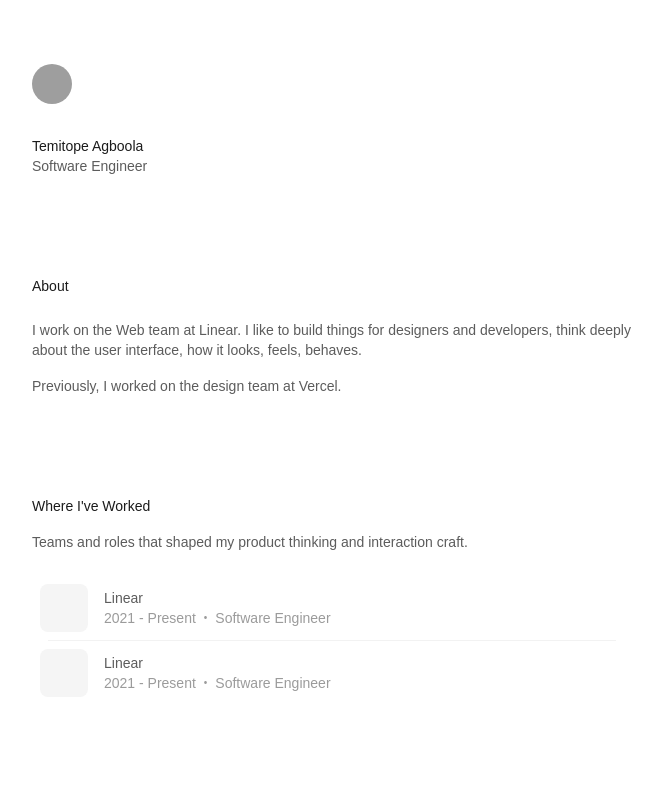
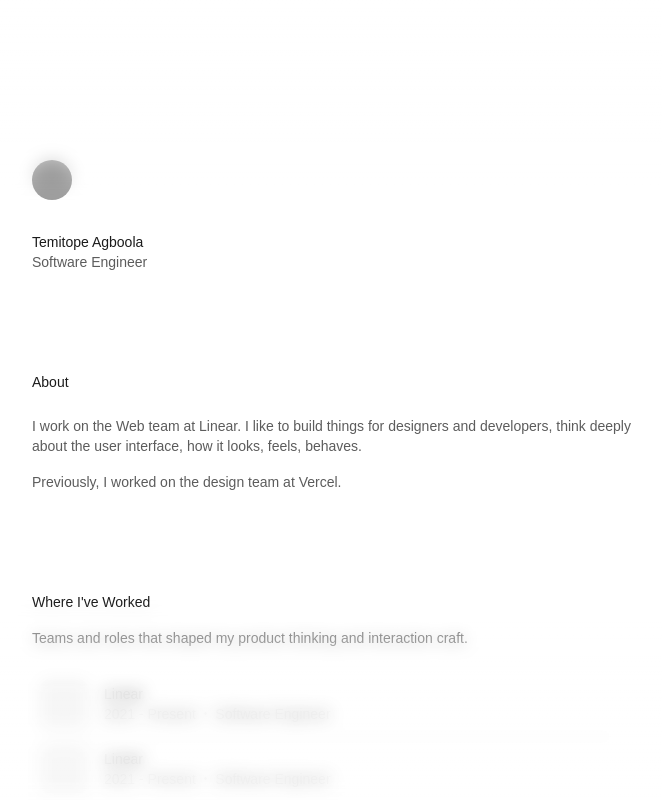
Before and after one commit to kaiser54/interaction-playground, a React (Vite) app in the folder apps/web/: page / in a window 1280 px wide. Shown: the top 800 px of the page, without its empty margins (308-970 px from the left). Built offline with nearby package versions, Linux system fonts and the light colour scheme; grey boxes are pictures that could not be loaded.

Commit message:
feat(ui): add reusable progressive overlay component
Create a configurable progressive overlay in the UI package and integrate it in App with prop-driven color, blur, and mask controls for reusable visual treatment.

```diff
--- a/apps/web/src/App.tsx
+++ b/apps/web/src/App.tsx
@@ -1,8 +1,10 @@
 import { useEffect } from "react";
 import { RouterProvider } from "react-router/dom";
 import { createBrowserRouter } from "react-router";
+import { ProgressiveBlueOverlay } from "@workspace/ui/components/progressive-blue-overlay";
 
 import { Home } from "./pages/home";
+import Footer from "./components/footer";
 
 const router = createBrowserRouter([
   {
@@ -43,42 +45,19 @@ function SeoHead() {
 
 function App() {
   return (
-    <div className="pb-40">
+    <div className="pb-40 py-24">
+      <ProgressiveBlueOverlay
+        colorRgb="255 255 255"
+        blur={8}
+        height={200}
+        gradientOpacity={0.3}
+        maskOpacity={0.95}
+        maskStop={55}
+      />
       <SeoHead />
       <RouterProvider router={router} />
-      <section className="container-wrapper space-y-4 w-full p-4">
-        <h2 className="text-sm font-medium text-default">Get in touch</h2>
-        <p className="text-sm text-neutral">I'm always looking for new opportunities and collaborations. Feel free to reach out to me via email or LinkedIn.</p>
-        <div className="pt-2 space-y-2 text-sm text-neutral flex items-center gap-4">
-          <a className="mb-0 p-1 cursor-pointer hover:underline" href="mailto:temitope@posthearts.com">
-            Gmail
-          </a>
-          <a
-            className="mb-0 p-1 cursor-pointer hover:underline"
-            href="https://www.linkedin.com/in/temitope-agboola/"
-            target="_blank"
-            rel="noopener noreferrer"
-          >
-            LinkedIn
-          </a>
-          <a
-            className="mb-0 p-1 cursor-pointer hover:underline"
-            href="https://github.com/temitope-agboola"
-            target="_blank"
-            rel="noopener noreferrer"
-          >
-            GitHub
-          </a>
-          <a
-            className="mb-0 p-1 cursor-pointer hover:underline"
-            href="https://x.com/temitope_agboola"
-            target="_blank"
-            rel="noopener noreferrer"
-          >
-            X
-          </a>
-        </div>
-      </section>
+      {/* <AboutMe /> */}
+      <Footer />
     </div>
   );
 }
--- /dev/null
+++ b/apps/web/src/components/about-me.tsx
@@ -0,0 +1,25 @@
+import { useEffect } from "react";
+
+export default function AboutMe() {
+    useEffect(() => {
+        const { body } = document;
+        const previousOverflow = body.style.overflow;
+
+        body.style.overflow = "hidden";
+
+        return () => {
+            body.style.overflow = previousOverflow;
+        };
+    }, []);
+
+    return (
+        <div className="h-svh w-screen fixed inset-0 overflow-y-auto"
+            style={{ backgroundColor: "rgb(139, 92, 246)" }}
+        >
+            <section className="max-w-[900px] mx-auto space-y-4 w-full p-4">
+                <h2 className="text-sm font-medium text-default">About Me</h2>
+                <p className="text-4xl md:text-7xl text-white leading-32 tracking-tight font-semibold text-pretty">I am an interaction designer at OpenAI shaping ChatGPT. Previously, I spent time at Linear and GitHub. I focus on the intersection of form and function to create experiences that effortlessly become an extension of oneself. I believe in ideas over opinions, prototypes as the most valuable tool for collaboration, and exploring one hundred ideas to find the right one. I am driven by curiosity and strive for a high level of craftsmanship and excellence in my work.</p>
+            </section>
+        </div>
+    )
+}
--- /dev/null
+++ b/apps/web/src/components/footer.tsx
@@ -0,0 +1,37 @@
+export default function Footer() {
+    return (
+        <section className="container-wrapper space-y-4 w-full p-4">
+            <h2 className="text-sm font-medium text-default">Get in touch</h2>
+            <p className="text-sm text-neutral">I'm always looking for new opportunities and collaborations. Feel free to reach out to me via email or LinkedIn.</p>
+            <div className="pt-2 space-y-2 text-sm text-neutral flex items-center gap-4">
+                <a className="mb-0 p-1 cursor-pointer hover:underline" href="mailto:temitope@posthearts.com">
+                    Gmail
+                </a>
+                <a
+                    className="mb-0 p-1 cursor-pointer hover:underline"
+                    href="https://www.linkedin.com/in/temitope-agboola/"
+                    target="_blank"
+                    rel="noopener noreferrer"
+                >
+                    LinkedIn
+                </a>
+                <a
+                    className="mb-0 p-1 cursor-pointer hover:underline"
+                    href="https://github.com/temitope-agboola"
+                    target="_blank"
+                    rel="noopener noreferrer"
+                >
+                    GitHub
+                </a>
+                <a
+                    className="mb-0 p-1 cursor-pointer hover:underline"
+                    href="https://x.com/temitope_agboola"
+                    target="_blank"
+                    rel="noopener noreferrer"
+                >
+                    X
+                </a>
+            </div>
+        </section>
+    )
+}
--- /dev/null
+++ b/packages/ui/src/components/progressive-blue-overlay.tsx
@@ -0,0 +1,52 @@
+type ProgressiveBlueOverlayProps = {
+  height?: number;
+  blur?: number;
+  zIndex?: number;
+  colorRgb?: string;
+  gradientOpacity?: number;
+  maskOpacity?: number;
+  maskStop?: number;
+};
+
+export function ProgressiveBlueOverlay({
+  height = 200,
+  blur = 4,
+  zIndex = 50,
+  colorRgb = "59 130 246",
+  gradientOpacity = 0.2,
+  maskOpacity = 0.9,
+  maskStop = 40,
+}: ProgressiveBlueOverlayProps) {
+  const color = (opacity: number) => `rgb(${colorRgb} / ${opacity})`;
+
+  const sharedStyle = {
+    height: `${height}px`,
+    WebkitBackdropFilter: `blur(${blur}px)`,
+    backdropFilter: `blur(${blur}px)`,
+    WebkitUserSelect: "none" as const,
+    userSelect: "none" as const,
+  };
+
+  return (
+    <>
+      <div
+        className="pointer-events-none fixed left-0 bottom-0 w-full select-none"
+        style={{
+          ...sharedStyle,
+          zIndex,
+          background: `linear-gradient(transparent, ${color(gradientOpacity)})`,
+          maskImage: `linear-gradient(to top, ${color(maskOpacity)} ${maskStop}%, transparent)`,
+        }}
+      />
+      <div
+        className="pointer-events-none fixed left-0 top-0 w-full select-none"
+        style={{
+          ...sharedStyle,
+          zIndex,
+          background: `linear-gradient(to bottom, ${color(gradientOpacity)}, transparent)`,
+          maskImage: `linear-gradient(to bottom, ${color(maskOpacity)} ${maskStop}%, transparent)`,
+        }}
+      />
+    </>
+  );
+}
```
